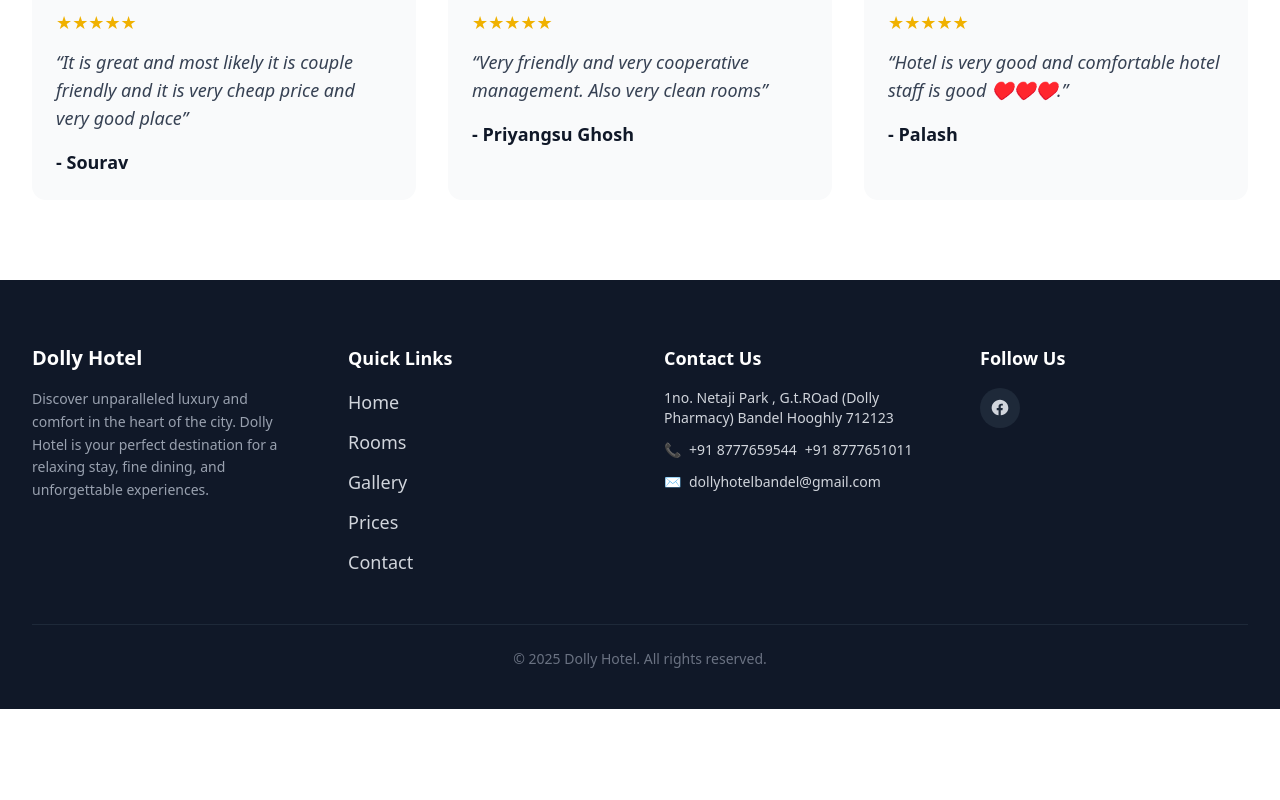
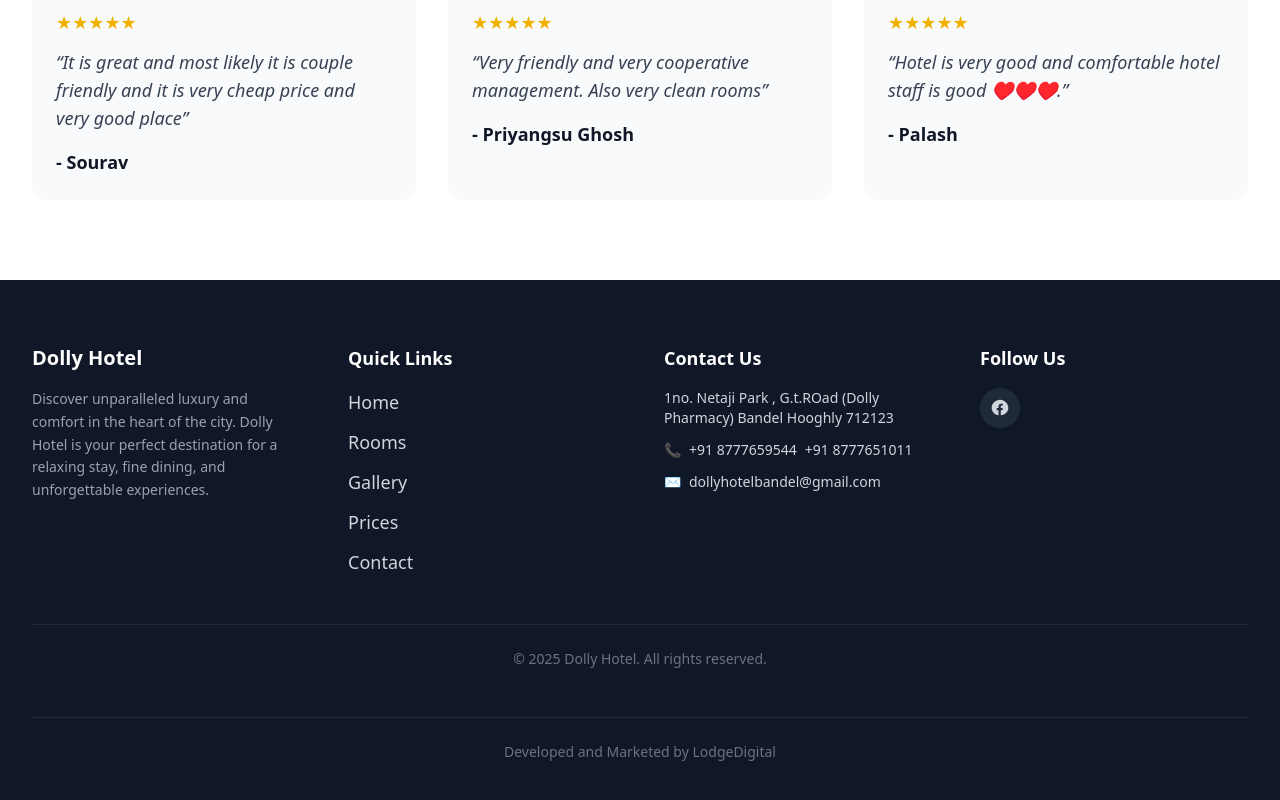
Before and after one commit to dollyhotel001/dolly-final, a Next.js app: page / in a window 1280 px wide. Shown: the part 1960-2760 px from the top of the page. Before the commit the page ends 2669 px from the top, so only its background shows below. Built offline with nearby package versions, Linux system fonts and the light colour scheme.

Commit message:
Update Layout.tsx

```diff
--- a/components/Layout.tsx
+++ b/components/Layout.tsx
@@ -260,6 +260,9 @@ const Layout: React.FC<LayoutProps> = ({ children }) => {
           {/* Bottom bar */}
           <div className="mt-12 border-t border-gray-800 pt-6 text-center text-sm text-gray-500">
             © {new Date().getFullYear()} Dolly Hotel. All rights reserved.
+             <div className="mt-12 border-t border-gray-800 pt-6 text-center text-sm text-gray-500">
+            Developed and Marketed by LodgeDigital
+          </div>
           </div>
         </div>
       </footer>
```
